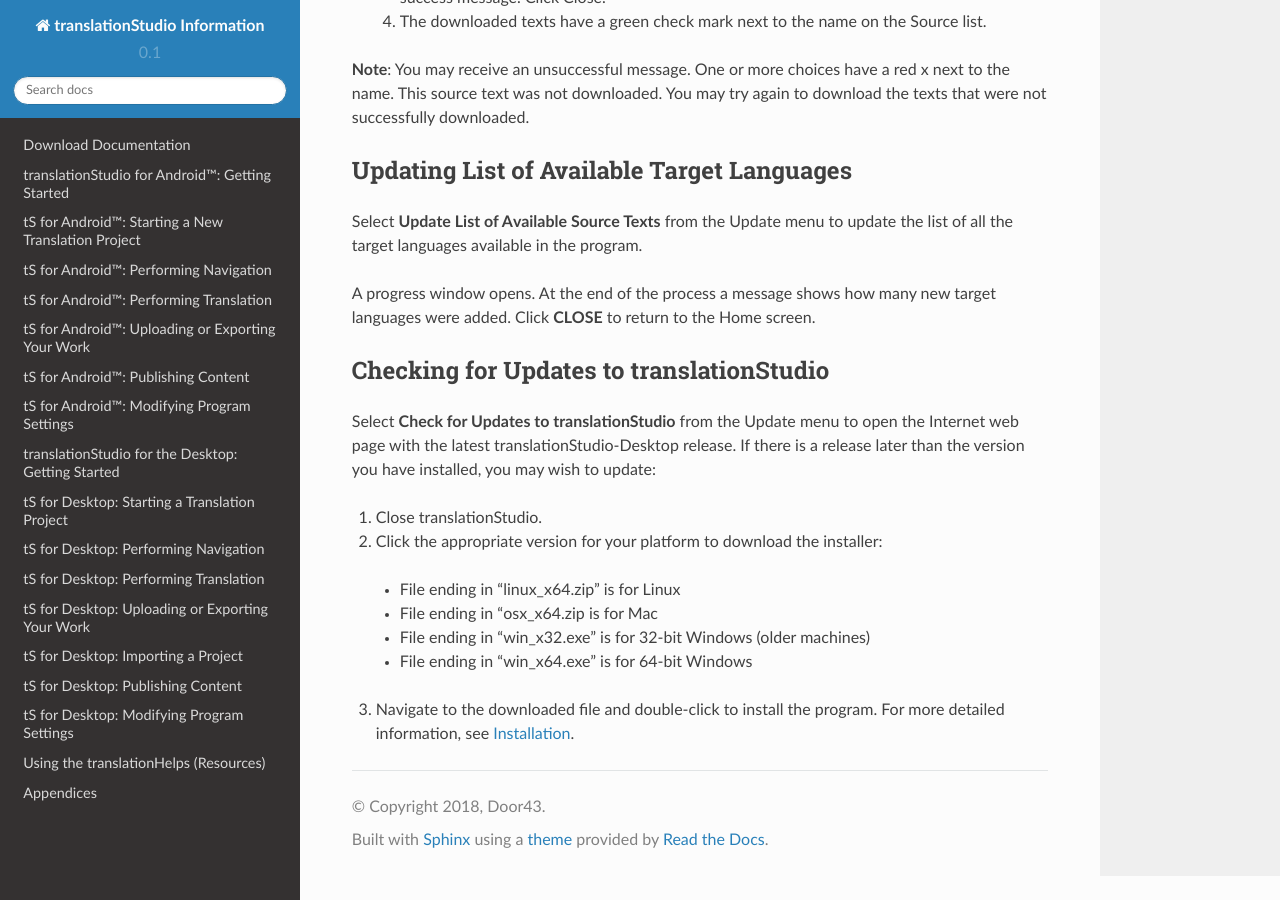
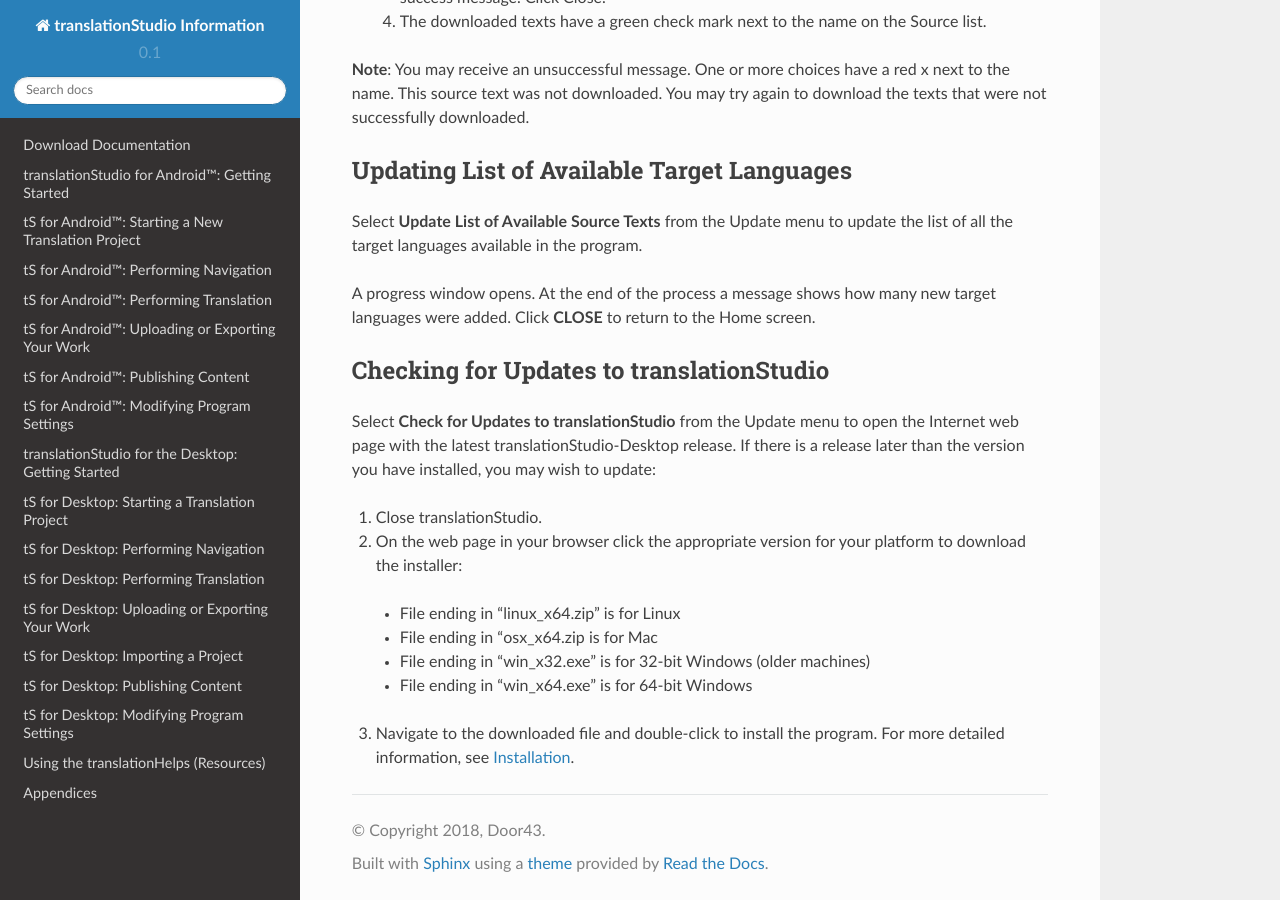
Before and after one commit to unfoldingWord-dev/translationStudio-Info, a Sphinx documentation site: the page built from docs/dtSupdates.rst, in a window 1280 px wide and 900 px high, scrolled down 1774 px. Built offline with Sphinx 7.4.7 and the Read the Docs theme 2.0.0, drawn with Linux system fonts in a browser that asks for light colours; pages that are not in the unit, such as notebooks, are missing from menus.

Commit message:
Update dtSupdates.rst

```diff
--- a/docs/dtSupdates.rst
+++ b/docs/dtSupdates.rst
@@ -81,7 +81,7 @@ Select **Check for Updates to translationStudio** from the Update menu to open t
 
 1.	Close translationStudio.
 
-2.	Click the appropriate version for your platform to download the installer:
+2.	On the web page in your browser click the appropriate version for your platform to download the installer:
 
     * File ending in “linux_x64.zip” is for Linux
 
```
